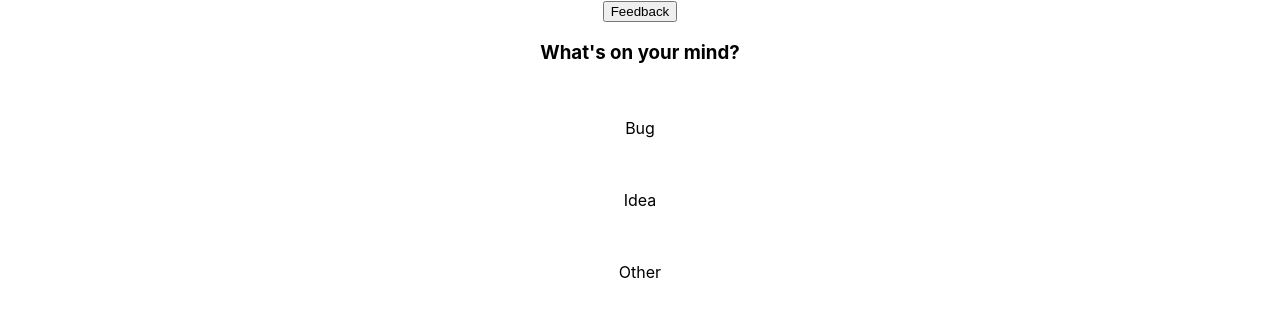
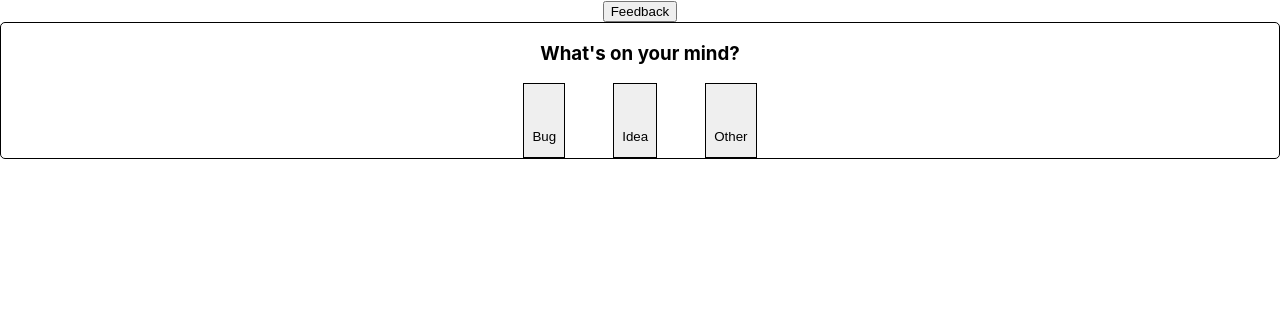
Before and after one commit to josephDorsey/feedback-modal, a React (Create React App) app: page / in a window 1280 px wide. Both pictures are taken after a click on the button "Feedback". Shown: the top 316 px of the page. Built offline with nearby package versions, Linux system fonts and the light colour scheme.

Commit message:
Create main page component with onClick states for 3 buttons

```diff
--- a/src/Components/FeedbackModal.js
+++ b/src/Components/FeedbackModal.js
@@ -1,24 +1,76 @@
 import { useState } from "react";
+import "./FeedbackModal.css";
 export const FeedbackModal = () => {
   const [bug, setBug] = useState(false);
   const [idea, setIdea] = useState(false);
   const [other, setOther] = useState(false);
   const [mainScreen, setMainScreen] = useState(true);
+
+  let modalView;
+  if (mainScreen) {
+    modalView = (
+      <FeedbackModalMainPage
+        setOther={setOther}
+        setIdea={setIdea}
+        setBug={setBug}
+        setMainScreen={setMainScreen}
+      />
+    );
+  }
+  // if (bug) {
+  //   modalView = <Bug />;
+  // }
+  return <div className="feedback-modal">{modalView}</div>;
+};
+
+function FeedbackModalMainPage(props) {
+  const handleBugClick = () => {
+    props.setBug(true);
+    props.setIdea(false);
+    props.setOther(false);
+    props.setMainScreen(false);
+  };
+  const handleIdeaClick = () => {
+    props.setBug(false);
+    props.setIdea(true);
+    props.setOther(false);
+    props.setMainScreen(false);
+  };
+  const handleOtherClick = () => {
+    props.setBug(false);
+    props.setIdea(false);
+    props.setOther(true);
+    props.setMainScreen(false);
+  };
   return (
-    <div>
+    <>
       <h3>What's on your mind?</h3>
+      <div className="feedback-modal__options-container">
+        <button onClick={handleBugClick} className="feedback-modal__button-box">
           <div>
             <img alt="" />
             <p>Bug</p>
           </div>
+        </button>
+        <button
+          onClick={handleIdeaClick}
+          className="feedback-modal__button-box"
+        >
           <div>
             <img alt="" />
             <p>Idea</p>
           </div>
+        </button>
+        <button
+          onClick={handleOtherClick}
+          className="feedback-modal__button-box"
+        >
           <div>
             <img alt="" />
             <p>Other</p>
           </div>
+        </button>
       </div>
+    </>
   );
-};
+}
```
Lines whose indentation alone changed are shown as unchanged.
